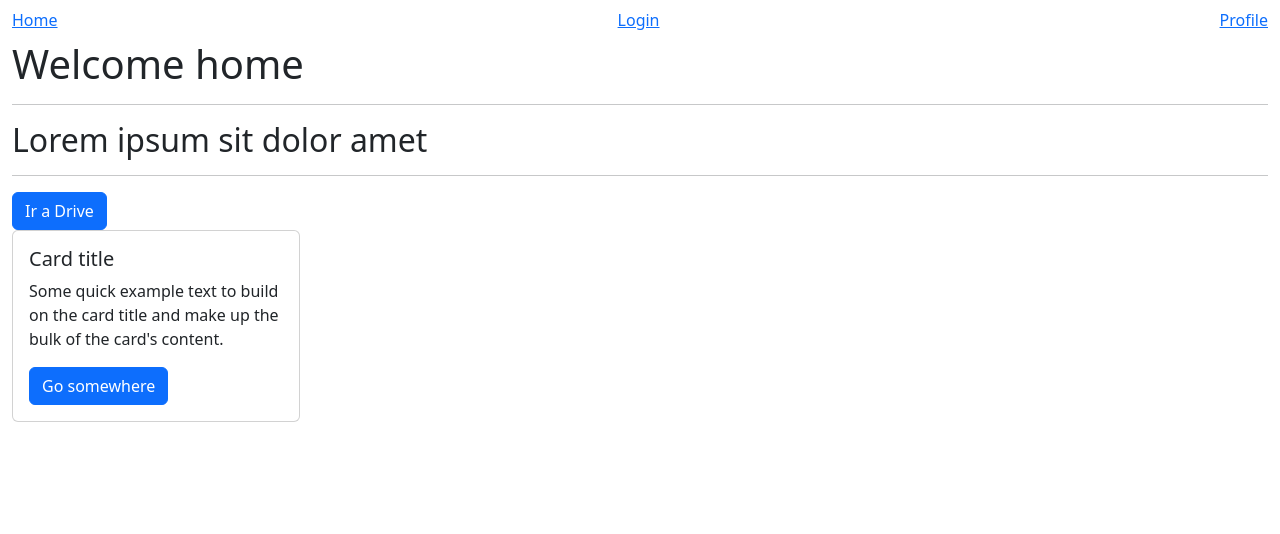
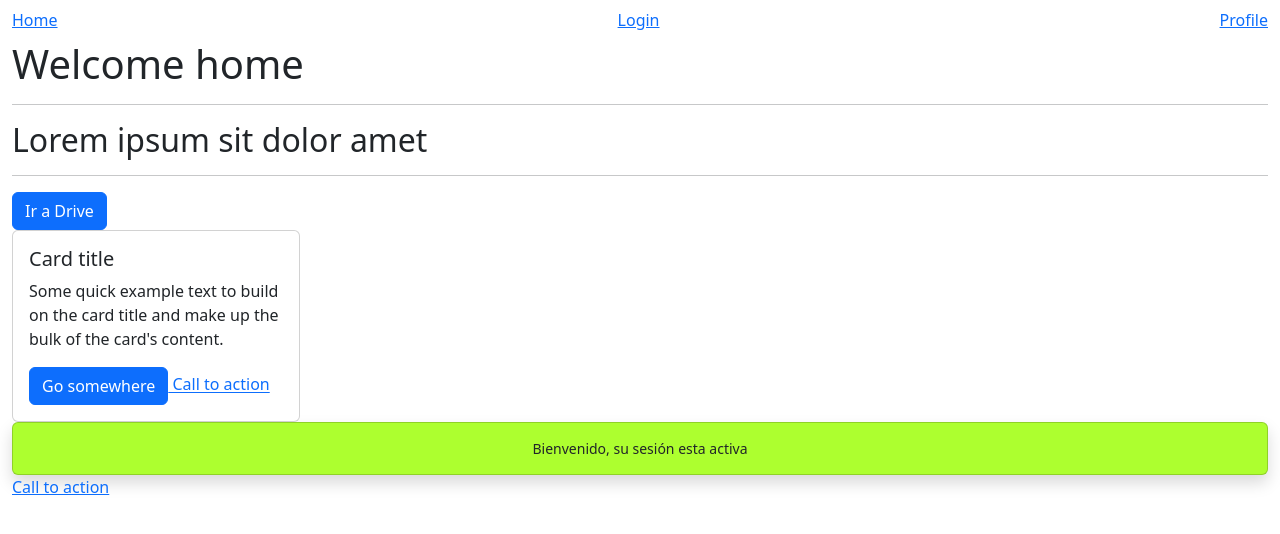
Before and after one commit to Miluia/EXAMEN_FINAL, an Angular app: page /home in a window 1280 px wide. Shown: the top 534 px of the page. Built offline with nearby package versions, Linux system fonts and the light colour scheme.

Commit message:
componentes

```diff
--- a/src/app/components/btn/btn.component.html
+++ b/src/app/components/btn/btn.component.html
@@ -1 +1,3 @@
-<p>btn works!</p>
+<a href="btn btn-primary">
+  Call to action
+</a>
--- a/src/app/components/card/card.component.html
+++ b/src/app/components/card/card.component.html
@@ -3,5 +3,7 @@
     <h5 class="card-title">Card title</h5>
     <p class="card-text">Some quick example text to build on the card title and make up the bulk of the card's content.</p>
     <a href="#" class="btn btn-primary">Go somewhere</a>
+
+    <miboton></miboton>
   </div>
 </div>
--- a/src/app/components/card/card.component.ts
+++ b/src/app/components/card/card.component.ts
@@ -1,9 +1,10 @@
 import { Component } from '@angular/core';
+import { BtnComponent } from '../btn/btn.component';
 
 @Component({
   selector: 'app-card',
   standalone: true,
-  imports: [],
+  imports: [BtnComponent],
   templateUrl: './card.component.html',
   styleUrl: './card.component.scss'
 })
--- a/src/app/components/message/message.component.html
+++ b/src/app/components/message/message.component.html
@@ -1 +1,3 @@
-<p>message works!</p>
+<div class="toast success">
+  Bienvenido, su sesión esta activa
+</div>
--- a/src/app/components/message/message.component.scss
+++ b/src/app/components/message/message.component.scss
@@ -0,0 +1,9 @@
+.toast.success {
+  padding: 15px;
+  width: 100%;
+  display: flex;
+  justify-content: center;
+  align-items: center;
+
+  background: greenyellow;
+}
--- a/src/app/components/message/message.component.ts
+++ b/src/app/components/message/message.component.ts
@@ -1,7 +1,7 @@
 import { Component } from '@angular/core';
 
 @Component({
-  selector: 'app-message',
+  selector: 'tostada',
   standalone: true,
   imports: [],
   templateUrl: './message.component.html',
--- a/src/app/pages/home/home.component.html
+++ b/src/app/pages/home/home.component.html
@@ -8,3 +8,5 @@
 <hr>
 <a href="{{link}}" class="btn btn-primary">Ir a Drive</a>
 <app-card></app-card>
+<tostada></tostada>
+<miboton></miboton>
--- a/src/app/pages/home/home.component.ts
+++ b/src/app/pages/home/home.component.ts
@@ -1,10 +1,12 @@
 import { Component } from '@angular/core';
 import { CardComponent } from '../../components/card/card.component';
+import { MessageComponent } from '../../components/message/message.component';
+import { BtnComponent } from '../../components/btn/btn.component';
 
 @Component({
   selector: 'app-home',
   standalone: true,
-  imports: [CardComponent],
+  imports: [CardComponent, MessageComponent, BtnComponent],
   templateUrl: './home.component.html',
   styleUrl: './home.component.scss'
 })
```
Also changed, not shown: 2 other files (tests, documents, lock files or other folders).
